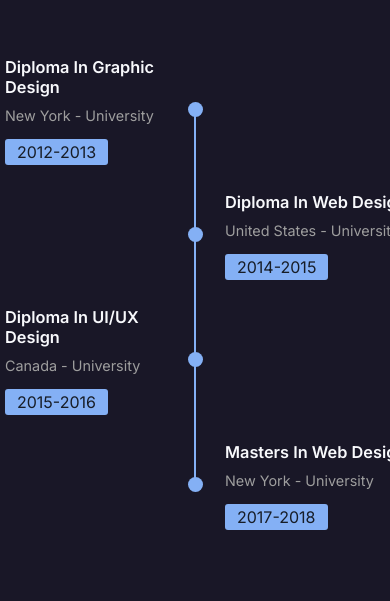
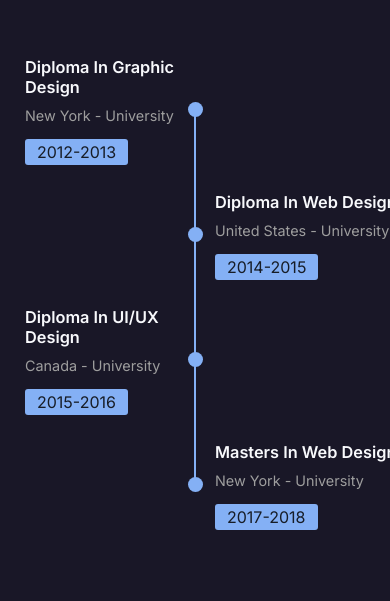
Before and after one commit to shshuvo187/SHS-Portfolio-Website, a plain HTML site: page index.html in a window 390 px wide. Shown: the part 2802-3403 px from the top of the page. Drawn offline with nearby package versions, Linux system fonts and the light colour scheme.

Commit message:
Update style.css

```diff
--- a/assets/css/style.css
+++ b/assets/css/style.css
@@ -2208,11 +2208,11 @@ body{
    }
 
    .resume-items .item-left .info {
-      right: 5px;
+      right: -15px;
    }
 
    .resume-items .item-right .info {
-      left: 30px;
+      left: 20px;
    }
 
    .resume-items .item .info p {
```
